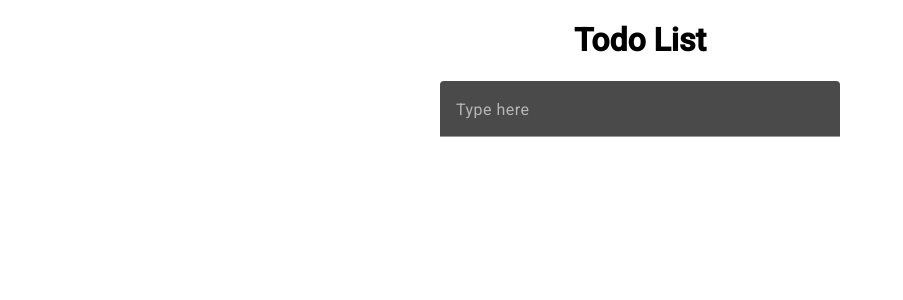
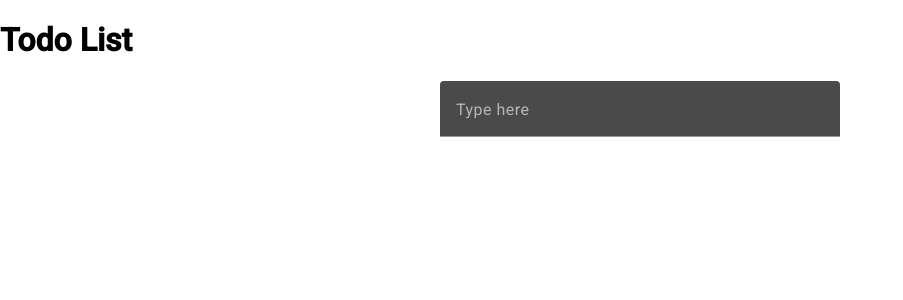
Before and after one commit to LoggiExp/FrontendExercises, an Angular app in the folder Angular project/TodoList/: page / in a window 1280 px wide. Shown: the top 300 px of the page, without its empty margins (0-903 px from the left). Built offline with nearby package versions, Linux system fonts and the light colour scheme.

Commit message:
rimossa regola non funzionante (body è accessibile solo da styles.scss, ovvero il foglio globale)

```diff
--- a/Angular project/TodoList/src/app/app.component.scss
+++ b/Angular project/TodoList/src/app/app.component.scss
@@ -1,9 +1,3 @@
-body {
-    display: flex;
-    align-items: center;
-    flex-direction: column;
-}
-
 div {
     display: flex;
     justify-content: center;
```
